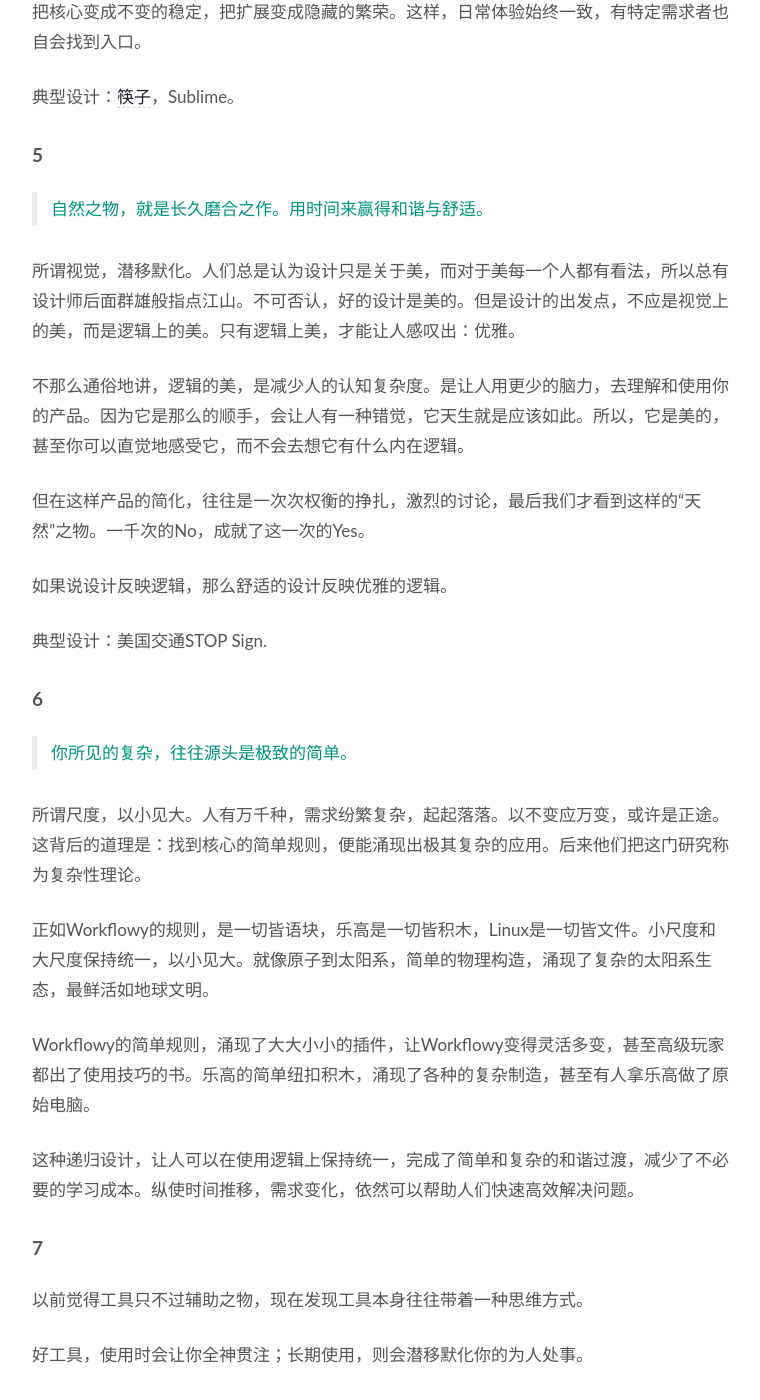
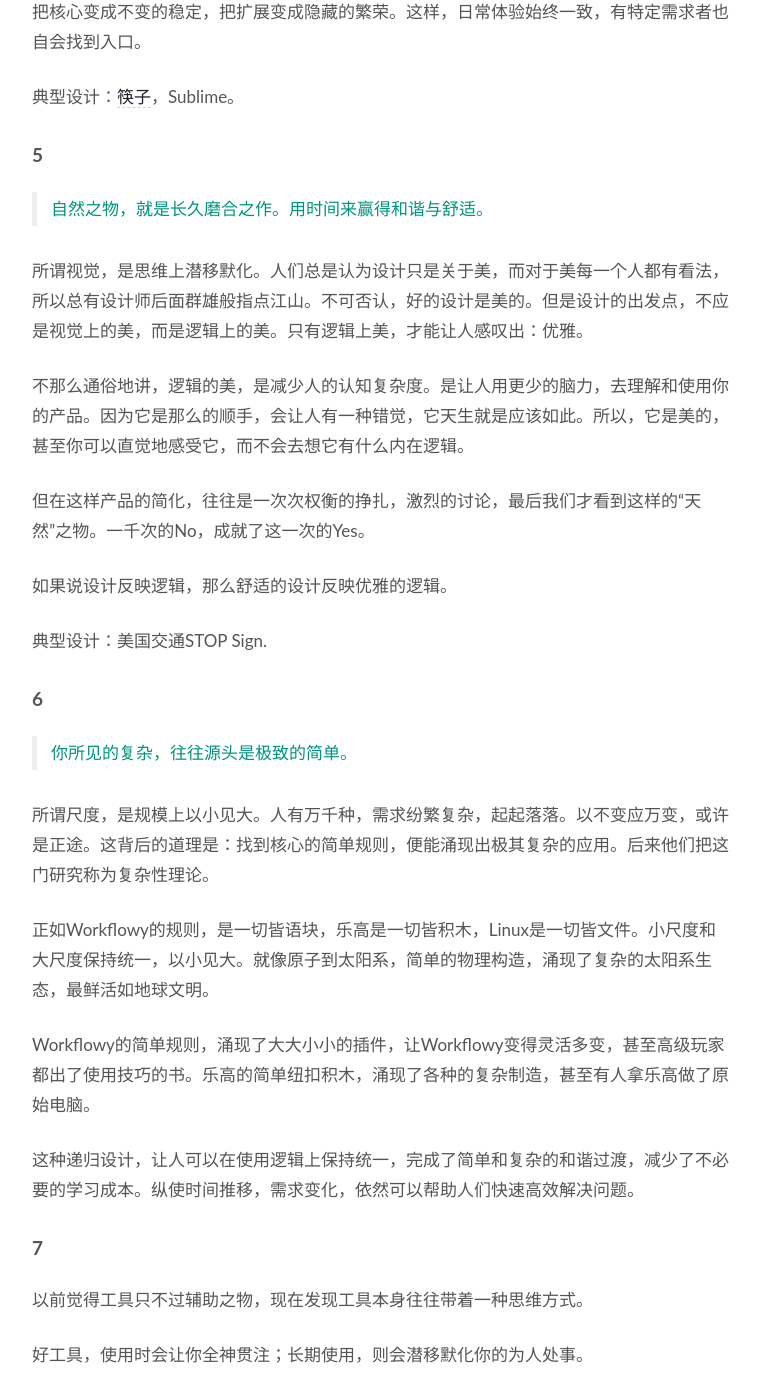
Before and after one commit to WillWang-X/willwang-x.github.io, a Jekyll site: the page built from _posts/2019-03-19-tools.md, in a window 1280 px wide and 1400 px high, scrolled down 1806 px. Shown: the whole window, without its empty margins (258-1018 px from the left). Built offline with Jekyll 4.4.1, drawn with Linux system fonts in a browser that asks for light colours; some of the changed text lies outside the part shown.

Commit message:
updated tools

```diff
--- a/_posts/2019-03-19-tools.md
+++ b/_posts/2019-03-19-tools.md
@@ -53,7 +53,7 @@
 
 > 稳定的部分屹立不倒，扩展的部分繁荣演进。
 
-所谓单元，减无可减。以[Workflowy](https://workflowy.com/demo/embed/)为例，简单到上手即用，深厚到可写本书。
+所谓单元，是核心特性减无可减。以[Workflowy](https://workflowy.com/demo/embed/)为例，简单到上手即用，深厚到可写本书。
 
 上手即用，学习成本低。深入扩展的地方，隐于无形。如果扩展的视觉空间占据了核心，那么会让人觉得喧宾夺主，如QQ。如果功能日渐强大，使用体验，始终不忘初心，就在简单中，愈发体验到惊喜，如微信。
 
@@ -69,7 +69,7 @@
 
 > 自然之物，就是长久磨合之作。用时间来赢得和谐与舒适。
 
-所谓视觉，潜移默化。人们总是认为设计只是关于美，而对于美每一个人都有看法，所以总有设计师后面群雄般指点江山。不可否认，好的设计是美的。但是设计的出发点，不应是视觉上的美，而是逻辑上的美。只有逻辑上美，才能让人感叹出：优雅。
+所谓视觉，是思维上潜移默化。人们总是认为设计只是关于美，而对于美每一个人都有看法，所以总有设计师后面群雄般指点江山。不可否认，好的设计是美的。但是设计的出发点，不应是视觉上的美，而是逻辑上的美。只有逻辑上美，才能让人感叹出：优雅。
 
 不那么通俗地讲，逻辑的美，是减少人的认知复杂度。是让人用更少的脑力，去理解和使用你的产品。因为它是那么的顺手，会让人有一种错觉，它天生就是应该如此。所以，它是美的，甚至你可以直觉地感受它，而不会去想它有什么内在逻辑。
 
@@ -83,7 +83,7 @@
 
 > 你所见的复杂，往往源头是极致的简单。
 
-所谓尺度，以小见大。人有万千种，需求纷繁复杂，起起落落。以不变应万变，或许是正途。这背后的道理是：找到核心的简单规则，便能涌现出极其复杂的应用。后来他们把这门研究称为复杂性理论。
+所谓尺度，是规模上以小见大。人有万千种，需求纷繁复杂，起起落落。以不变应万变，或许是正途。这背后的道理是：找到核心的简单规则，便能涌现出极其复杂的应用。后来他们把这门研究称为复杂性理论。
 
 正如Workflowy的规则，是一切皆语块，乐高是一切皆积木，Linux是一切皆文件。小尺度和大尺度保持统一，以小见大。就像原子到太阳系，简单的物理构造，涌现了复杂的太阳系生态，最鲜活如地球文明。
 
```
